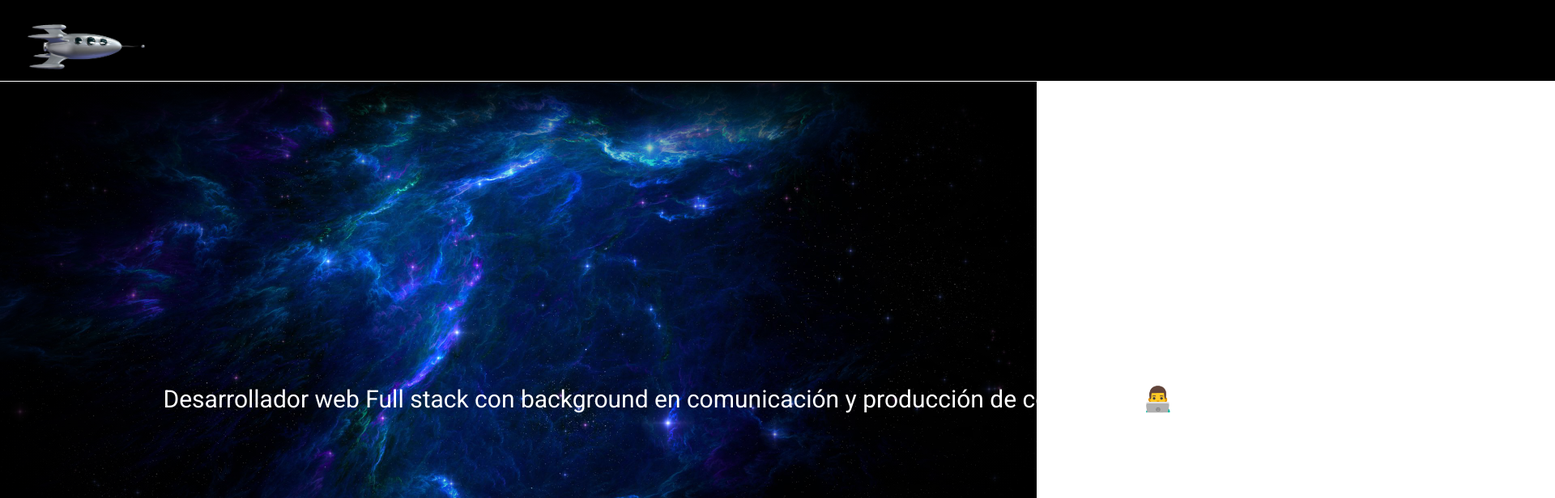
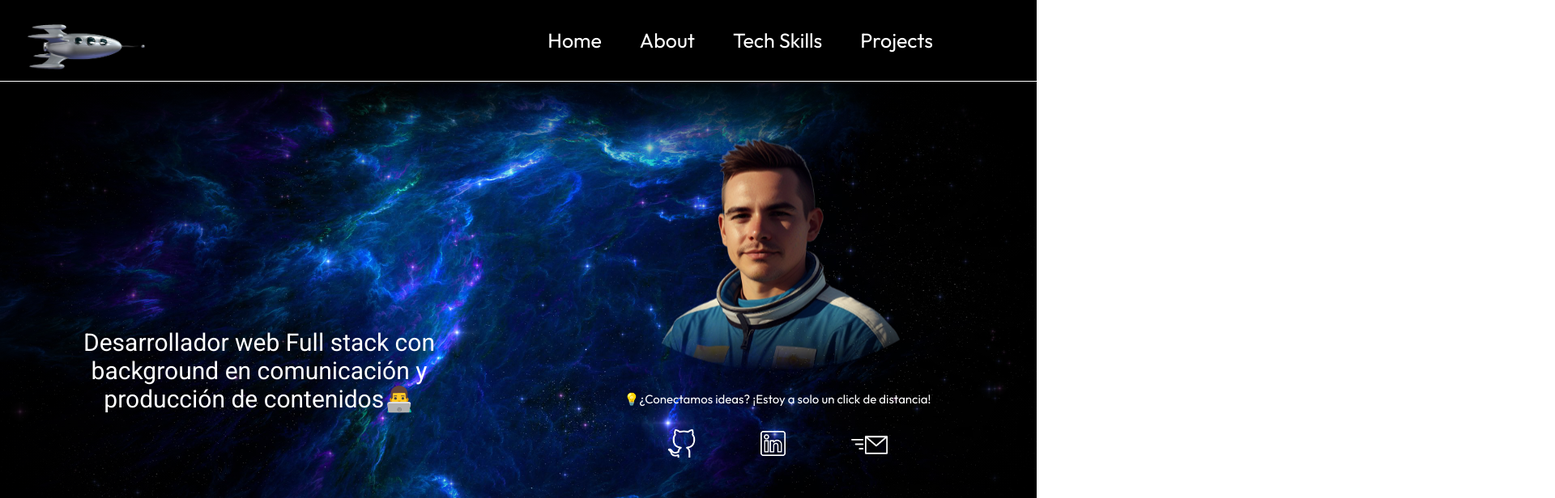
Before and after one commit to FTomassich/portfolio-vite, a React (Vite) app: page / in a window 1280 px wide. Shown: the top 616 px of the page at 81% size, 1920 px wide, since content can reach past the window. Built offline with nearby package versions, Linux system fonts and the light colour scheme; a web font is replaced by a local one.

Commit message:
iiiiiiii

```diff
--- a/src/index.css
+++ b/src/index.css
@@ -4,33 +4,39 @@
     padding: 0;
     font-family: "Outfit", Arial, Helvetica, sans-serif;
 }
+:root{
+    box-sizing: border-box;
+    width: 100%;
+    height: 100%;
 
-:root {
-    width: 100%;
-}
-
-html {
+  margin: 0;
+  padding: 0;
 
 
+
+}
+html{
+    box-sizing: border-box;
+
     width: 100%;
+    height: 100%;
+  margin: 0;
+  padding: 0;
+
+}
+body{
+    box-sizing: border-box;
+    width: 100%;
+    height: 100vh;
+    margin: 0;
+    height: 100vh;
+
+  padding: 0;
 
 
 }
 
-body {
-    margin: 0;
-    display: grid;
-    grid-template-columns: 1fr;
-    width: 100%;
-    min-width: 320px;
-    min-height: 100vh;
-    /* background-image: url("../src/wallpapers/dog.jpg") ; */
-    overflow-x: hidden;
-
-
-}
-
-.slick-slide>div {
+.slick-slide > div {
     margin: 0 10px;
 
 
```
